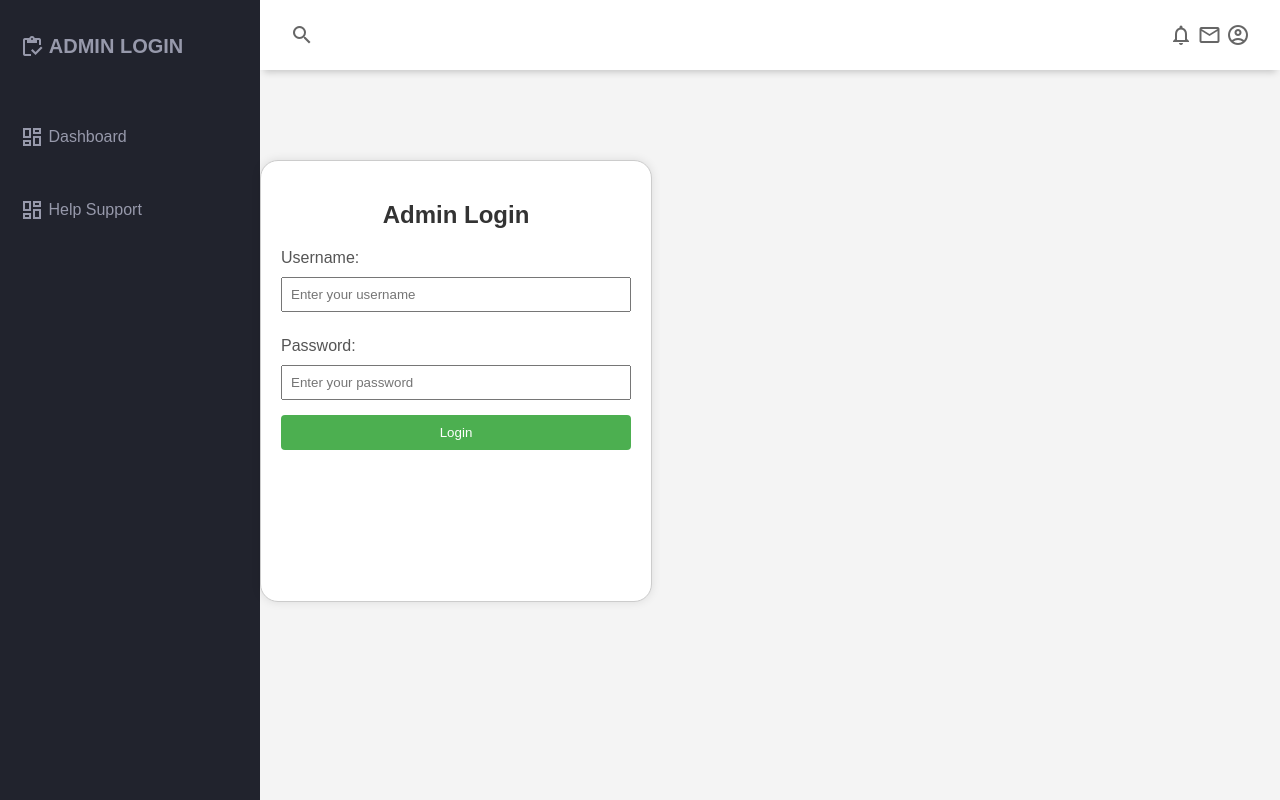
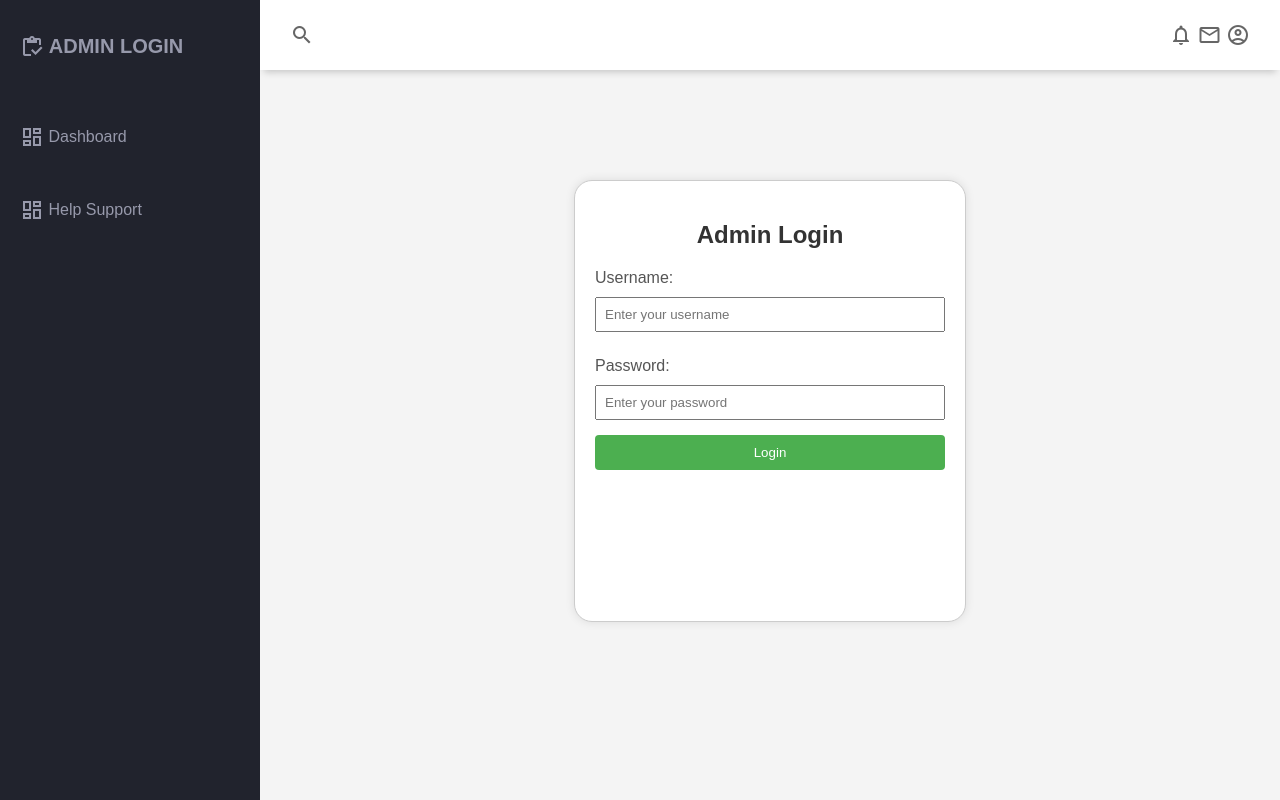
Before and after one commit to Sagar-vpatil/Hotel_Menu, a Django app: page / in a window 1280 px wide. Run offline with Django 4.2, Linux system fonts and the light colour scheme.

Commit message:
minor change

```diff
--- a/Menu_Card/templates/adminlogin.html
+++ b/Menu_Card/templates/adminlogin.html
@@ -103,7 +103,7 @@
         </aside>
         <!-- End Sidebar -->
 
-
+        <main class="main-container">
         <div class="admin-box">
             <h2>Admin Login</h2>
             <form method="post" action="{% url 'login' %}">
@@ -121,7 +121,7 @@
             <p>Don't have an account? <a href="{% url 'admin_home' %}">Admin Home</a></p>
 
         </div>
-
+    </main>
 </body>
 
 </html>
--- a/Menu_Card/templates/index.html
+++ b/Menu_Card/templates/index.html
@@ -121,6 +121,7 @@
     </aside>
     <!-- End Sidebar -->
 
+    <main class="main-container">
 
     <div class="admin-box">
       <h2>Admin Login</h2>
@@ -136,7 +137,7 @@
         <button type="submit">Login</button>
       </form>
     </div>
-
+  </main>
 </body>
 
 </html>
```
Also changed, not shown: Menu_Card/db.sqlite3.
